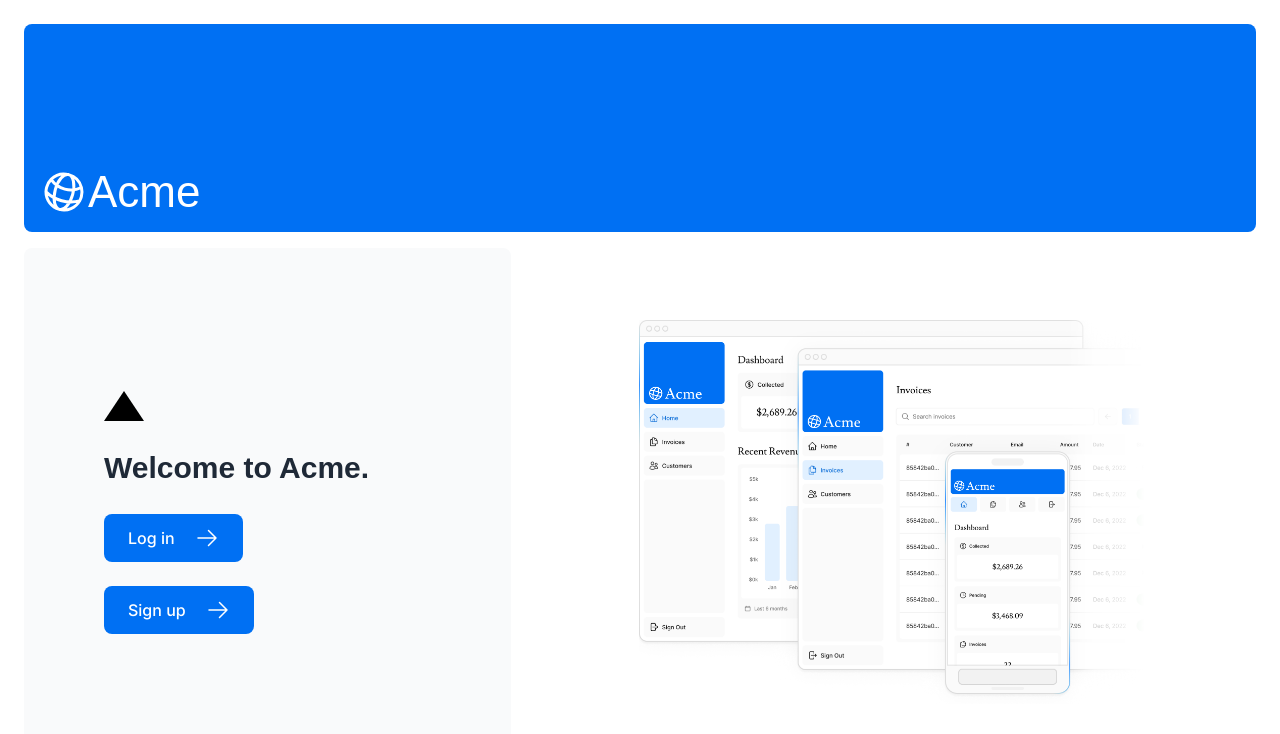
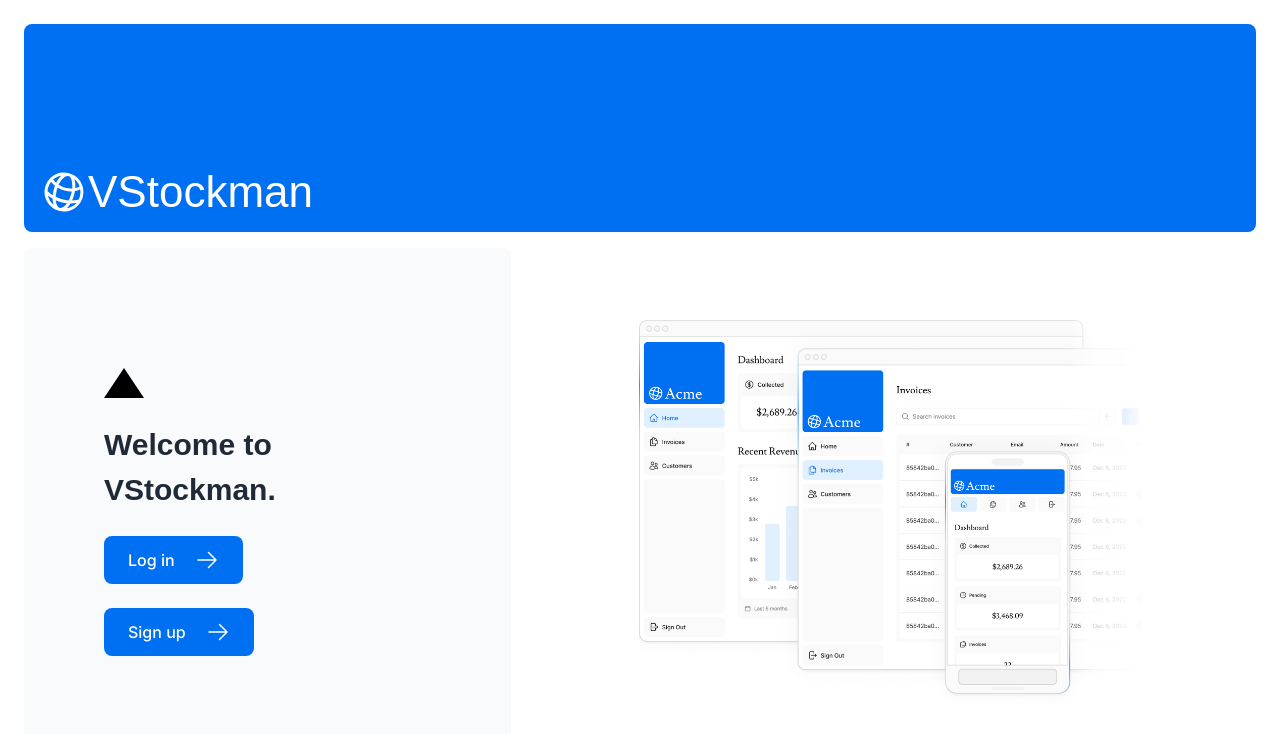
Before and after one commit to VStockman/next-js-dashboard, a Next.js app: page / in a window 1280 px wide. Shown: the top 734 px of the page. Built offline with nearby package versions, Linux system fonts and the light colour scheme; a web font is replaced by a local one.

Commit message:
chore: rename all occurences of Acme into VStockman

```diff
--- a/app/layout.tsx
+++ b/app/layout.tsx
@@ -4,8 +4,8 @@ import { Metadata } from 'next';
 
 export const metadata: Metadata = {
   title: {
-    template: '%s | Acme Dashboard',
-    default: 'Acme Dashboard',
+    template: '%s | VStockman Dashboard',
+    default: 'VStockman Dashboard',
   },
   description: 'The official Next.js Learn Dashboard built with App Router.',
   metadataBase: new URL('https://next-learn-dashboard.vercel.sh'),
--- a/app/login/page.tsx
+++ b/app/login/page.tsx
@@ -1,4 +1,4 @@
-import AcmeLogo from '@/app/ui/acme-logo';
+import VStockmanLogo from '@/app/ui/vstockman-logo';
 import LoginForm from '@/app/ui/login-form';
 import { Suspense } from 'react';
 import { Metadata } from 'next';
@@ -13,7 +13,7 @@ export default function LoginPage() {
       <div className='relative mx-auto flex w-full max-w-[400px] flex-col space-y-2.5 p-4 md:-mt-32'>
         <div className='flex h-20 w-full items-end rounded-lg bg-blue-500 p-3 md:h-36'>
           <div className='w-32 text-white md:w-36'>
-            <AcmeLogo />
+            <VStockmanLogo />
           </div>
         </div>
         <Suspense>
--- a/app/page.tsx
+++ b/app/page.tsx
@@ -1,4 +1,4 @@
-import AcmeLogo from '@/app/ui/acme-logo';
+import VStockmanLogo from '@/app/ui/vstockman-logo';
 import { ArrowRightIcon } from '@heroicons/react/24/outline';
 import Link from 'next/link';
 import styles from '@/app/ui/home.module.css';
@@ -9,7 +9,7 @@ export default function Page() {
   return (
     <main className='flex min-h-screen flex-col p-6'>
       <div className='flex h-20 shrink-0 items-end rounded-lg bg-blue-500 p-4 md:h-52'>
-        {<AcmeLogo />}
+        {<VStockmanLogo />}
       </div>
       <div className='mt-4 flex grow flex-col gap-4 md:flex-row'>
         <div className='flex flex-col justify-center gap-6 rounded-lg bg-gray-50 px-6 py-10 md:w-2/5 md:px-20'>
@@ -17,7 +17,7 @@ export default function Page() {
           <p
             className={`${lusitana.className} text-xl text-gray-800 md:text-3xl md:leading-normal`}
           >
-            <strong>Welcome to Acme.</strong>
+            <strong>Welcome to VStockman.</strong>
           </p>
           <Link
             href='/login'
--- a/app/signup/page.tsx
+++ b/app/signup/page.tsx
@@ -1,4 +1,4 @@
-import AcmeLogo from '@/app/ui/acme-logo';
+import VStockmanLogo from '@/app/ui/vstockman-logo';
 import SignUpForm from '@/app/ui/signup-form';
 import { Suspense } from 'react';
 import { Metadata } from 'next';
@@ -13,7 +13,7 @@ export default function SignUpPage() {
       <div className='relative mx-auto flex w-full max-w-[400px] flex-col space-y-2.5 p-4 md:-mt-32'>
         <div className='flex h-20 w-full items-end rounded-lg bg-blue-500 p-3 md:h-36'>
           <div className='w-32 text-white md:w-36'>
-            <AcmeLogo />
+            <VStockmanLogo />
           </div>
         </div>
         <Suspense>
--- a/app/ui/dashboard/sidenav.tsx
+++ b/app/ui/dashboard/sidenav.tsx
@@ -1,6 +1,6 @@
 import Link from 'next/link';
 import NavLinks from '@/app/ui/dashboard/nav-links';
-import AcmeLogo from '@/app/ui/acme-logo';
+import VStockmanLogo from '@/app/ui/vstockman-logo';
 import { PowerIcon } from '@heroicons/react/24/outline';
 import { signOut } from '@/app/lib/services/auth';
 
@@ -12,7 +12,7 @@ export default function SideNav() {
         href='/'
       >
         <div className='w-32 text-white md:w-40'>
-          <AcmeLogo />
+          <VStockmanLogo />
         </div>
       </Link>
       <div className='flex grow flex-row justify-between space-x-2 md:flex-col md:space-x-0 md:space-y-2'>
--- a/app/ui/acme-logo.tsx
+++ b/app/ui/vstockman-logo.tsx
@@ -1,13 +1,13 @@
 import { GlobeAltIcon } from '@heroicons/react/24/outline';
 import { lusitana } from '@/app/ui/fonts';
 
-export default function AcmeLogo() {
+export default function VStockmanLogo() {
   return (
     <div
       className={`${lusitana.className} flex flex-row items-center leading-none text-white`}
     >
       <GlobeAltIcon className='h-12 w-12 rotate-[15deg]' />
-      <p className='text-[44px]'>Acme</p>
+      <p className='text-[44px]'>VStockman</p>
     </div>
   );
 }
```
